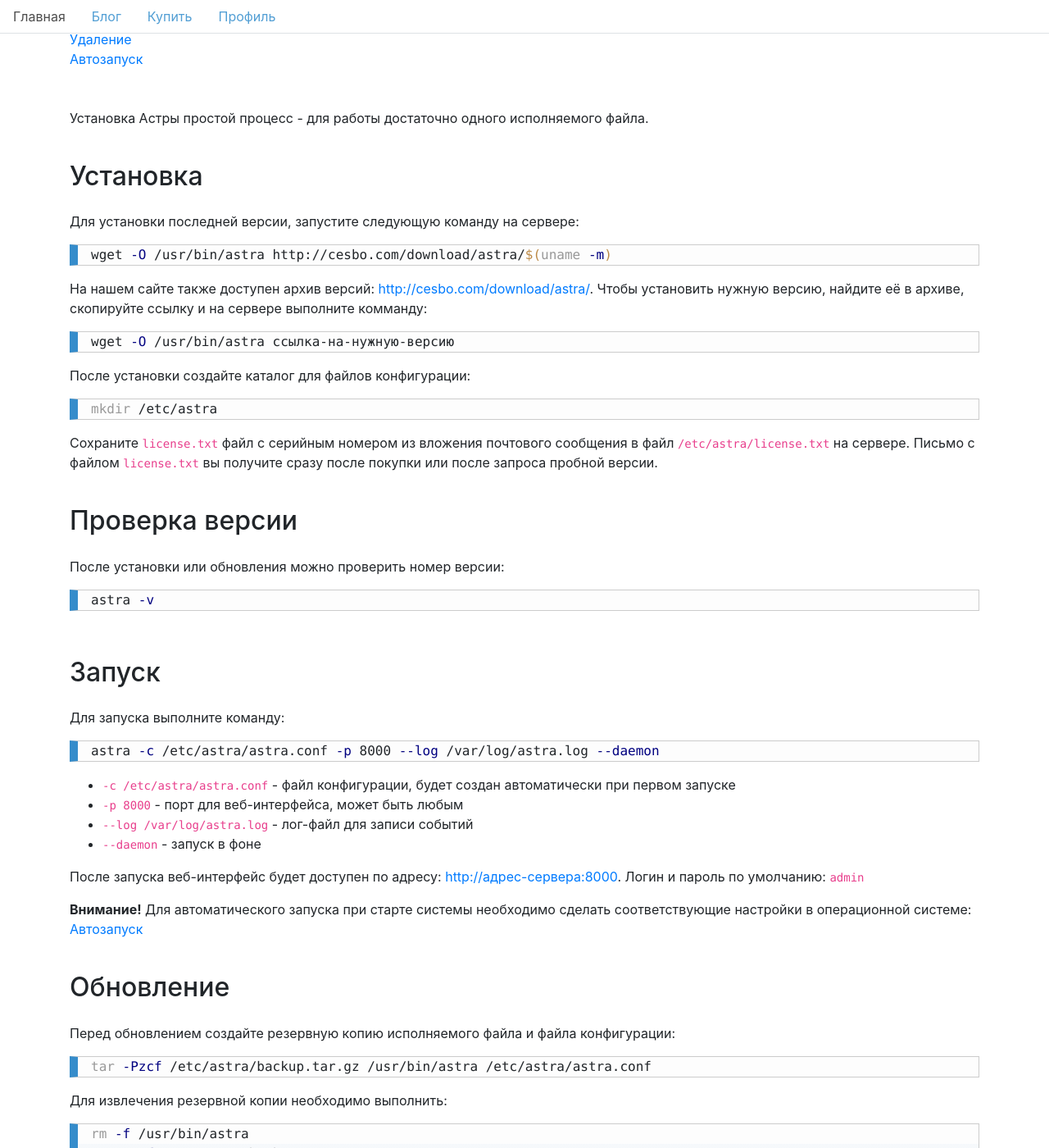
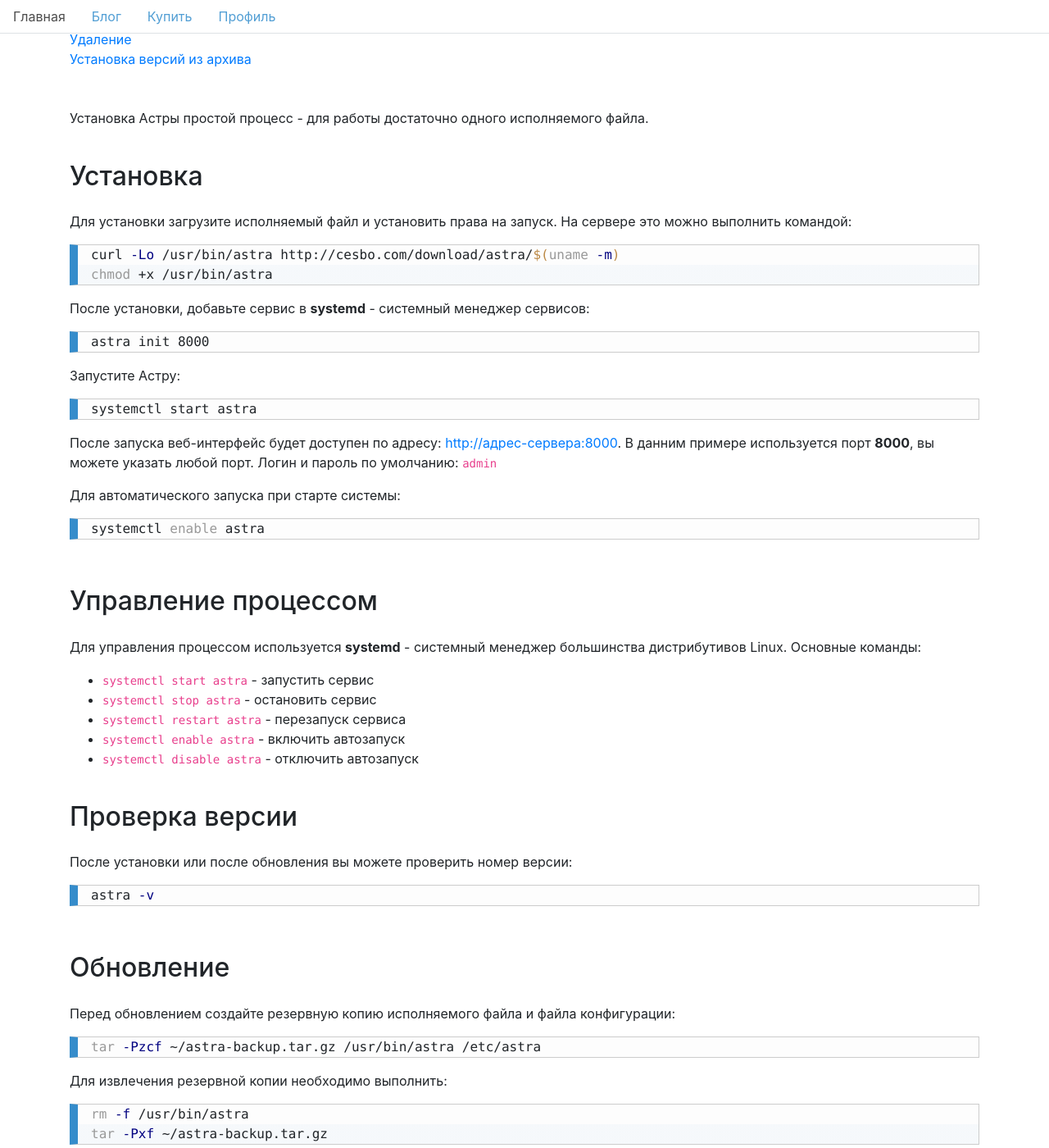
Before and after one commit to ramzes1401ss3/cesbo-www, a Jekyll site: the page built from ru/_posts/2018-01-01-astra-quick-start.md, in a window 1280 px wide and 1400 px high, scrolled down 309 px. Shown: the whole window at 82% size. Built offline with Jekyll 4.4.1, drawn with Linux system fonts in a browser that asks for light colours; some of the changed text lies outside the part shown.

Commit message:
quick-start with systemd

````diff
--- a/en/index.html
+++ b/en/index.html
@@ -9,7 +9,7 @@ description: Professional software to organize Digital TV Broadcasting Service
 	<h1>{{ page.title }}</h1>
 	<p class="lead">{{ page.description }}</p>
 	<p class="lead">
-		<a href="/en/2018/01/01/astra-quick-start/" class="btn btn-outline-primary btn-lg px-5" role="button">Quick Start</a>
+		<a href="/en/astra-quick-start/" class="btn btn-outline-primary btn-lg px-5" role="button">Quick Start</a>
 	</p>
 </header>
 
--- a/ru/_posts/2018-01-01-astra-quick-start.md
+++ b/ru/_posts/2018-01-01-astra-quick-start.md
@@ -3,6 +3,7 @@ layout: post
 lang: ru
 title: Astra. Начало Работы
 tags: [astra]
+permalink: /ru/astra-quick-start/
 ---
 
 Установка Астры простой процесс - для работы достаточно одного исполняемого файла.
@@ -11,83 +12,111 @@ tags: [astra]
 
 ## Установка
 
-Для установки последней версии, запустите следующую команду на сервере:
+Для установки загрузите исполняемый файл и установить права на запуск.
+На сервере это можно выполнить командой:
 
 ``` sh
-wget -O /usr/bin/astra http://cesbo.com/download/astra/$(uname -m)
+curl -Lo /usr/bin/astra http://cesbo.com/download/astra/$(uname -m)
+chmod +x /usr/bin/astra
 ```
 
-На нашем сайте также доступен архив версий: <http://cesbo.com/download/astra/>. Чтобы установить нужную версию, найдите её в архиве, скопируйте ссылку и на сервере выполните комманду:
+После установки, добавьте сервис в **systemd** - системный менеджер сервисов:
 
 ``` sh
-wget -O /usr/bin/astra ссылка-на-нужную-версию
+astra init 8000
 ```
 
-После установки создайте каталог для файлов конфигурации:
+Запустите Астру:
 
 ``` sh
-mkdir /etc/astra
+systemctl start astra
 ```
 
-Сохраните `license.txt` файл с серийным номером из вложения почтового сообщения в файл `/etc/astra/license.txt` на сервере. Письмо с файлом `license.txt` вы получите сразу после покупки или после запроса пробной версии.
+После запуска веб-интерфейс будет доступен по адресу: <http://адрес-сервера:8000>.
+В данним примере используется порт **8000**, вы можете указать любой порт.
+Логин и пароль по умолчанию: `admin`
+
+Для автоматического запуска при старте системы:
+
+``` sh
+systemctl enable astra
+```
+
+## Управление процессом
+
+Для управления процессом используется **systemd** - системный менеджер большинства дистрибутивов Linux.
+Основные команды:
+
+- `systemctl start astra` - запустить сервис
+- `systemctl stop astra` - остановить сервис
+- `systemctl restart astra` - перезапуск сервиса
+- `systemctl enable astra` - включить автозапуск
+- `systemctl disable astra` - отключить автозапуск
 
 ## Проверка версии
 
-После установки или обновления можно проверить номер версии:
+После установки или после обновления вы можете проверить номер версии:
 
 ``` sh
 astra -v
 ```
-
-## Запуск
-
-Для запуска выполните команду:
-
-``` sh
-astra -c /etc/astra/astra.conf -p 8000 --log /var/log/astra.log --daemon
-```
-
-- `-c /etc/astra/astra.conf` - файл конфигурации, будет создан автоматически при первом запуске
-- `-p 8000` - порт для веб-интерфейса, может быть любым
-- `--log /var/log/astra.log` - лог-файл для записи событий
-- `--daemon` - запуск в фоне
-
-После запуска веб-интерфейс будет доступен по адресу: <http://адрес-сервера:8000>. Логин и пароль по умолчанию: `admin`
-
-**Внимание!** Для автоматического запуска при старте системы необходимо сделать соответствующие настройки в операционной системе: [Автозапуск](#автозапуск)
 
 ## Обновление
 
 Перед обновлением создайте резервную копию исполняемого файла и файла конфигурации:
 
 ``` sh
-tar -Pzcf /etc/astra/backup.tar.gz /usr/bin/astra /etc/astra/astra.conf
+tar -Pzcf ~/astra-backup.tar.gz /usr/bin/astra /etc/astra
 ```
 
 Для извлечения резервной копии необходимо выполнить:
 
 ``` sh
 rm -f /usr/bin/astra
-tar -Pxf /etc/astra/backup.tar.gz
+tar -Pxf ~/astra-backup.tar.gz
 ```
 
 Установка обновления:
 
 ``` sh
 rm -f /usr/bin/astra
-wget -O /usr/bin/astra http://cesbo.com/download/astra/$(uname -m)
+curl -Lo /usr/bin/astra http://cesbo.com/download/astra/$(uname -m)
+chmod +x /usr/bin/astra
 ```
 
-После обновления перезапустите Астру.
+После обновления перезапустите Астру:
+
+``` sh
+systemctl restart astra
+```
 
 ## Удаление
 
-Достаточно удалить исполняемый файл, каталог с файлами конфигурации и лог-файл
+Перед удалением оставновите сервис и отключите автозапуск:
 
 ``` sh
-rm -f /usr/bin/astra
-rm -rf /etc/astra
-rm -f /var/log/astra.log
+systemctl stop astra
+systemctl disable astra
 ```
 
-## Автозапуск
+Удаление сервиса из менеджера сервисов:
+
+``` sh
+astra remove
+```
+
+Полное удаление:
+
+``` sh
+rm -rf /usr/bin/astra /etc/astra
+```
+
+## Установка версий из архива
+
+На сайте также доступен архив версий: <http://cesbo.com/download/astra/>.
+Найдите нужную версию, скачайте её и установите права на выполнение:
+
+``` sh
+curl -Lo /usr/bin/astra ссылка-на-нужную-версию
+chmod +x /usr/bin/astra
+```
--- a/ru/index.html
+++ b/ru/index.html
@@ -9,7 +9,7 @@ description: Профессиональное программное обесп
 	<h1>{{ page.title }}</h1>
 	<p class="lead">{{ page.description }}</p>
 	<p class="lead">
-		<a href="/ru/2018/01/01/astra-quick-start/" class="btn btn-outline-primary btn-lg px-5" role="button">Начало Работы</a>
+		<a href="/ru/astra-quick-start/" class="btn btn-outline-primary btn-lg px-5" role="button">Начало Работы</a>
 	</p>
 </header>
 
````
Also changed, not shown: en/_posts/2018-01-01-astra-quick-start.md (+60 -32 lines).
